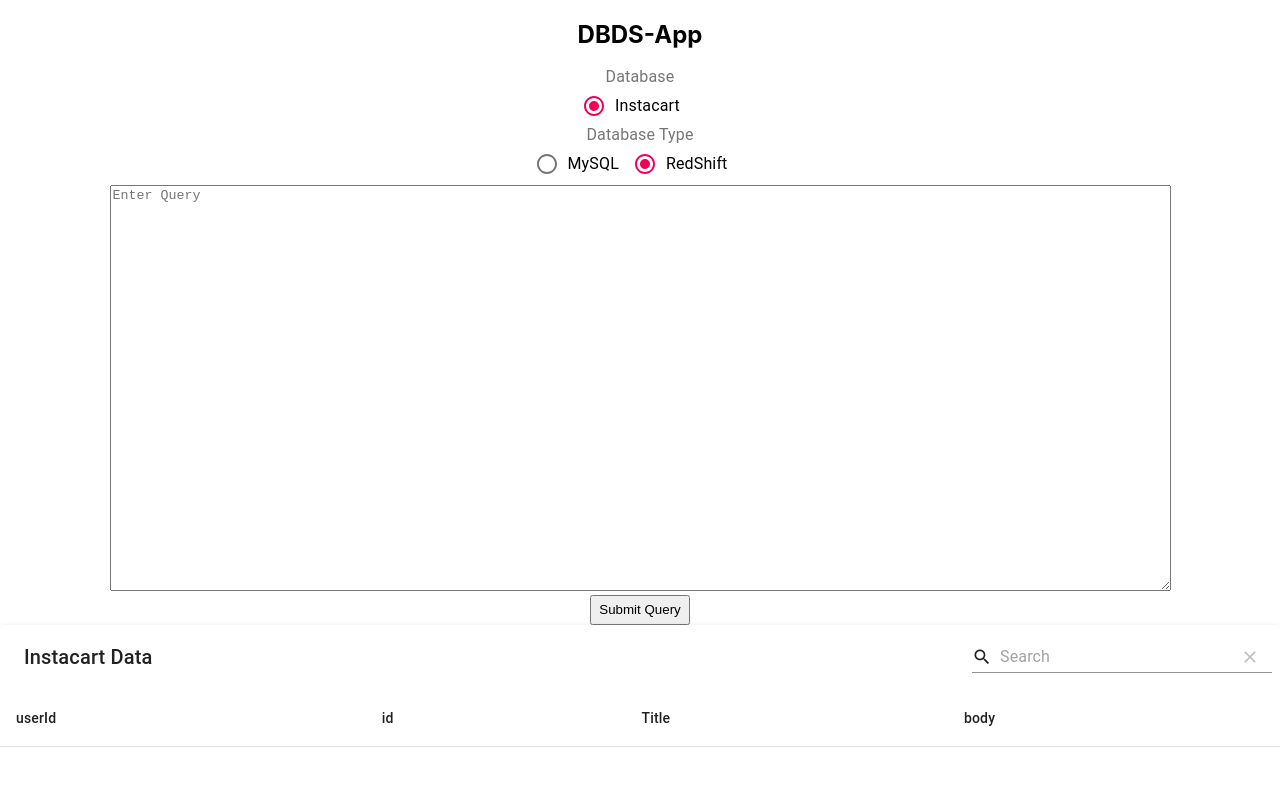
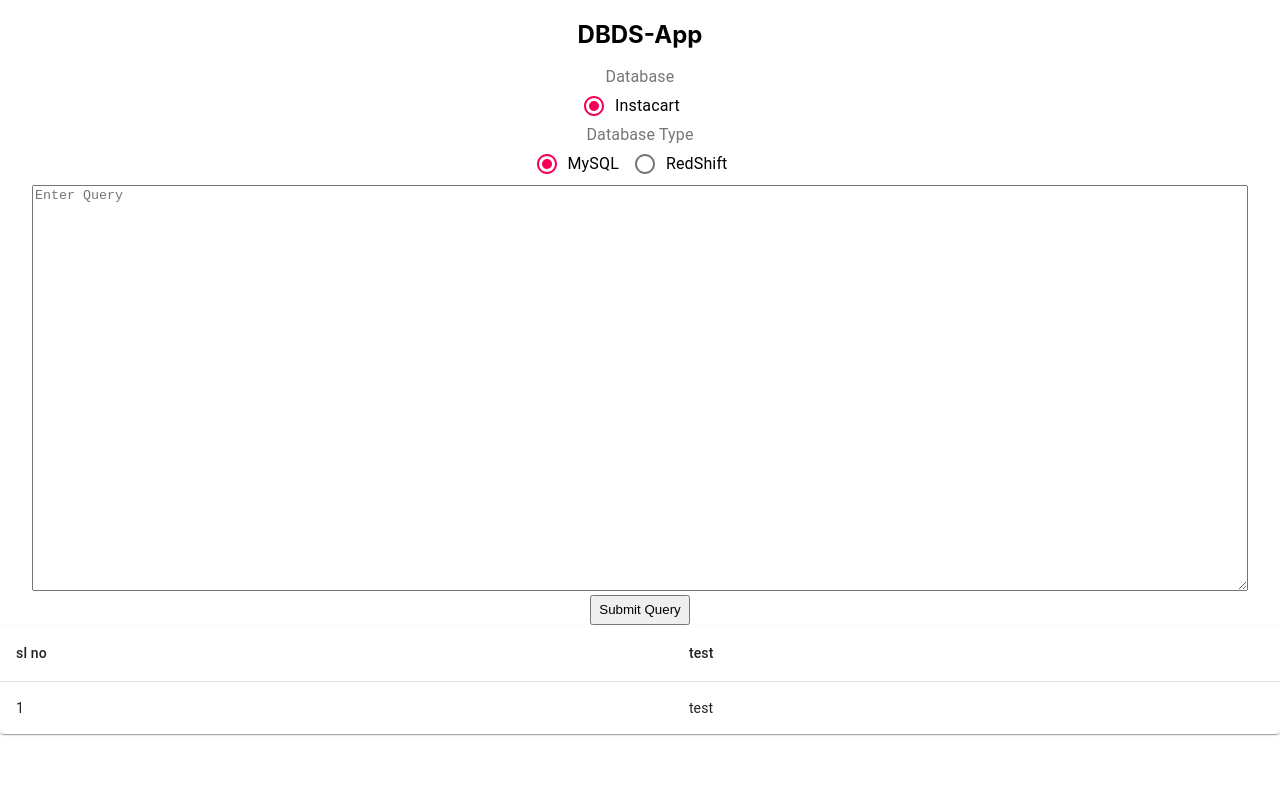
Before and after one commit to Anmol23oct/Mart-Integration, a React (Create React App) app: page / in a window 1280 px wide. Shown: the top 800 px of the page. Built offline with nearby package versions, Linux system fonts and the light colour scheme; no server answers.

Commit message:
Fin-Version-Commit

```diff
--- a/package.json
+++ b/package.json
@@ -3,6 +3,8 @@
   "version": "0.1.0",
   "private": true,
   "dependencies": {
+    "@emotion/react": "^11.4.1",
+    "@emotion/styled": "^11.3.0",
     "@material-ui/data-grid": "^4.0.0-alpha.37",
     "@mui/x-data-grid": "^5.0.0-beta.3",
     "@testing-library/jest-dom": "^5.14.1",
--- a/src/App.js
+++ b/src/App.js
@@ -1,7 +1,7 @@
 import logo from './logo.svg';
 import './App.css';
-import { Table } from './Table';
-import React, {useState} from 'react'
+import BasicTable from './Table';
+import React, {useEffect, useState} from 'react'
 import Radio from '@material-ui/core/Radio'
 import axios from 'axios'
 import { Box, FormControl, FormControlLabel, FormLabel, RadioGroup } from '@material-ui/core'
@@ -9,27 +9,24 @@
 
 
 function App() {
-  const[data,setData]=useState(null)
+  const[data,setData]=useState({table: [{'test': 'test'}]})
+  const[query,setQuery]=useState("")
   const[print,setPrint]=useState(false)
-  const[category,setcategory]=useState("redshift")
-  const[database,setdata]=useState("insta")
-  const api= axios.create({
-    baseURL:'abcc://'
-  })
-  /*state={
-    items:[]
-  }*/
-  api.get('/').then(res=>{
-    console.log(res.data)
-    this.setState({items:res.data})
-  })
+  const[category,setcategory]=useState("mysql")
+  const[database,setddata]=useState("insta")
 
-  function getData(val)
-    {
-      setData(val.target.value)
-      setPrint(false)
-      console.warn(val.target.value)
-    }
+  useEffect(()=>{
+
+  }, [])
+
+  const fetchData = async () => {
+    let data = await fetch(`http://ec2-3-82-110-179.compute-1.amazonaws.com:8080/home/parseQuery?query=${query}&type=${category}`)
+      data = await data.json()
+      console.log(data)
+      // process data
+      setData(data)
+  }
+
   return (
 
 
@@ -40,7 +37,7 @@
       <div className="Form1">
       <FormControl>
         <FormLabel> Database </FormLabel>
-        <RadioGroup value={database} onChange={(e)=> setcategory(e.target.value)} row >
+        <RadioGroup value={database} onChange={(e)=> setddata(e.target.value)} row >
           <FormControlLabel value="insta" control ={<Radio/>} label="Instacart"/>
         </RadioGroup>
       </FormControl>
@@ -61,14 +58,14 @@
 
       {
         print?
-        <h1>{data}</h1>
+        <h1>{category}{database}</h1>
         :null
       }
       <div>
 
-        <textarea style={{ width: 1055, height:400}}
+        <textarea style={{ width: 1210, height:400}}
           // value={this.state.textAreaValue}
-          onChange={getData}
+          onChange={(e) => {setQuery(e.target.value)}}
           row={5}
           col={5}
           placeholder="Enter Query"
@@ -79,9 +76,9 @@
 
       {/* <input type="text" onChange={getData} /> */}
       <button color="#ff5c5c" style={{height: '30px', width : '100px'}}
-      onClick={()=>setPrint(true)}> Submit Query</button>
+      onClick={()=>{fetchData()}}> Submit Query</button>
 
-      <Table/>
+      <BasicTable data={data}/>
 
 
     </div>
--- a/src/Table.js
+++ b/src/Table.js
@@ -1,85 +1,96 @@
 import React,{useState,useEffect} from 'react'
-import MaterialTable  from 'material-table'
+import Table from '@mui/material/Table';
+import TableBody from '@mui/material/TableBody';
+import TableCell from '@mui/material/TableCell';
+import TableContainer from '@mui/material/TableContainer';
+import TableHead from '@mui/material/TableHead';
+import TableRow from '@mui/material/TableRow';
 
-export const Table=()=>{
+import Paper from '@mui/material/Paper';
+//import MaterialTable  from 'material-table'
+import axios  from 'axios'
 
-    // const data=[
-    //     {name:"A", Aisle:12},
-    //     {name:"B",Aisle:1},
-    //     {name:"C",Aisle:25},
-    //     {name:"D",Aisle:30},
-    //     {name:"E",Aisle:35},
-    //     {name:"F",Aisle:40}
-    // ]
-    const[data, setData]=useState([])
-    const columns=[
-        {
-            title:'userId', field:'userId'
+export default function BasicTable({data}) {
+    //let data = props.data
+    console.log('test', data.table)
 
-        },
-        {
-            title:'id', field:'id'
+    let new_data = []
+    console.log(Object.values(data.table))
+    const columns = Object.keys(data.table[0]).map((ele, idx) => {return {
 
-        },
-        {
-            title:'Title', field:'title'
-
-        },
-        {
-            title:'body', field:'body'
-
-        },
+        title: ele,
+        field: ele
+    }})
 
 
-    ]
-
-    useEffect(()=>{
-                fetch("https://jsonplaceholder.typicode.com/posts")
-                .then((data)=>data.json())
-                .then(data=>{
-                    console.log(data)
-                    setData(data)})
-            },[])
-
-    return (<div>
-        <MaterialTable title="Instacart Data"
-        data={data}
-        columns={columns}
-
-        />
-    </div>)
-}
+    data.table.forEach(k => {
+        console.log('test1', k,Object.keys(k),  k[Object.keys(k)[0]])
+        new_data.push(k)
+    })
 
 
-// import React,{useState,useEffect} from "react"
-// import {DataGrid} from '@material-ui/data-grid'
+    console.log('test2', new_data)
 
-// const coloumns=[
-//     {field: 'userId', headerName: 'userId',width:300},
-//     {field: 'ie', headerName: 'ie',width:300},
-//     {field: 'Title', headerName: 'Title', width:300},
-//     {field: 'body', headerName: 'body',width:300}
-// ]
+    return (
+      <TableContainer component={Paper}>
+        <Table sx={{ minWidth: 650 }} aria-label="simple table">
+          <TableHead>
+            <TableRow>
+            <TableCell>sl no</TableCell>
+            {columns.map((col) => (
+              <TableCell>{col.title}</TableCell>
+            ))}
+            </TableRow>
+          </TableHead>
+          <TableBody>
+            {new_data.map((row, idx) => (
+              <TableRow
+                key={row.name}
+                sx={{ '&:last-child td, &:last-child th': { border: 0 } }}
+              >
+                <TableCell>{idx+1}</TableCell>
+                {Object.keys(row).map(r => (
+                    <TableCell component="th" scope="row">
+                        {row[r]}
+                    </TableCell>
+                ))}
+              </TableRow>
+            ))}
+          </TableBody>
+        </Table>
+      </TableContainer>
+    );
+  }
 
-// export const Table= () =>{
+// export const Table=(props)=>{
 
-//     const[tableData,setTableData]= useState([])
+//     let data = props.data
+//     console.log('test', data.table)
 
-//     useEffect(()=>{
-//         fetch("https://jsonplaceholder.typicode.com/posts")
-//         .then((data)=>data.json())
-//         .then((data)=>console.log(data))
-//         .then((data)=>setTableData(data))
+//     let new_data = []
+//     console.log(Object.values(data.table))
+//     const columns = Object.keys(data.table[0]).map(ele => {return {
+//         title: ele,
+//         field: ele
+//     }})
+
+
+//     data.table.forEach(k => {
+//         console.log('test1', k,Object.keys(k),  k[Object.keys(k)[0]])
+//         new_data.push(k)
 //     })
 
-//     return (
-//         <div style={{height:700, width:'100%'}}>
-//             <DataGrid
-//              rows={tableData}
-//              coloumns={coloumns}
-//              pageSize={10}
+//     //new_data = data.table
+//     console.log('test2', new_data)
 
-//             />
-//         </div>
-//     )
+
+
+
+//     return (<div>
+//         {<MaterialTable title="Instacart Data"
+//         data={new_data}
+//         columns={columns}
+
+//     /> }
+//     </div>)
 // }
```
Also changed, not shown: 1 other file (tests, documents, lock files or other folders).
